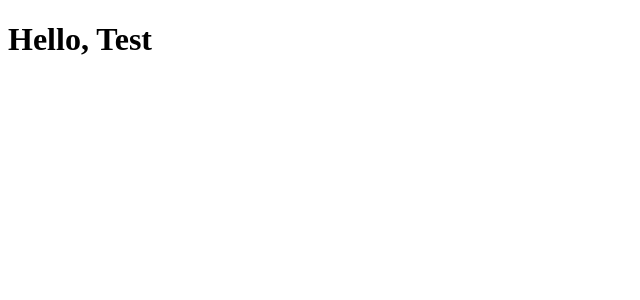
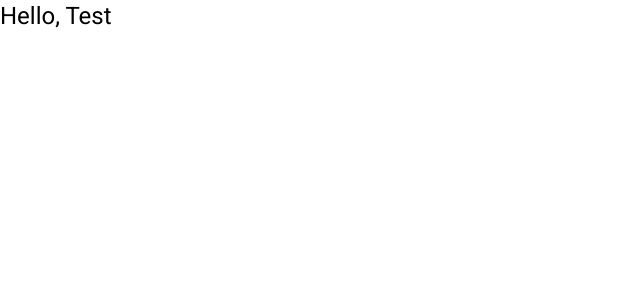
Before and after one commit to NikoletaDalaktchieva/HCI-23-24-news-manager, an Angular app: page / in a window 1280 px wide. Shown: the top 300 px of the page, without its empty margins (0-640 px from the left). Built offline with nearby package versions, Linux system fonts and the light colour scheme.

Commit message:
add material

```diff
--- a/angular.json
+++ b/angular.json
@@ -25,6 +25,7 @@
               "src/assets"
             ],
             "styles": [
+              "@angular/material/prebuilt-themes/deeppurple-amber.css",
               "src/styles.css"
             ],
             "scripts": []
@@ -87,6 +88,7 @@
               "src/assets"
             ],
             "styles": [
+              "@angular/material/prebuilt-themes/deeppurple-amber.css",
               "src/styles.css"
             ],
             "scripts": []
--- a/package.json
+++ b/package.json
@@ -11,10 +11,12 @@
   "private": true,
   "dependencies": {
     "@angular/animations": "^16.2.0",
+    "@angular/cdk": "^16.2.7",
     "@angular/common": "^16.2.0",
     "@angular/compiler": "^16.2.0",
     "@angular/core": "^16.2.0",
     "@angular/forms": "^16.2.0",
+    "@angular/material": "^16.2.7",
     "@angular/platform-browser": "^16.2.0",
     "@angular/platform-browser-dynamic": "^16.2.0",
     "@angular/router": "^16.2.0",
--- a/src/app/app.module.ts
+++ b/src/app/app.module.ts
@@ -5,10 +5,11 @@
 import { AppComponent } from './app.component';
 import { HttpClientModule } from '@angular/common/http';
 import { LoginFormComponent } from './login-form/login-form.component';
+import { BrowserAnimationsModule } from '@angular/platform-browser/animations';
 
 @NgModule({
   declarations: [AppComponent, LoginFormComponent],
-  imports: [BrowserModule, AppRoutingModule, HttpClientModule],
+  imports: [BrowserModule, AppRoutingModule, HttpClientModule, BrowserAnimationsModule],
   providers: [],
   bootstrap: [AppComponent],
 })
--- a/src/index.html
+++ b/src/index.html
@@ -6,8 +6,11 @@
     <base href="/" />
     <meta name="viewport" content="width=device-width, initial-scale=1" />
     <link rel="icon" type="image/x-icon" href="favicon.ico" />
-  </head>
-  <body>
+      <link rel="preconnect" href="https://fonts.gstatic.com">
+    <link href="https://fonts.googleapis.com/css2?family=Roboto:wght@300;400;500&display=swap" rel="stylesheet">
+    <link href="https://fonts.googleapis.com/icon?family=Material+Icons" rel="stylesheet">
+</head>
+  <body class="mat-typography">
     <app-root></app-root>
   </body>
 </html>
--- a/src/styles.css
+++ b/src/styles.css
@@ -1 +1,4 @@
 /* You can add global styles to this file, and also import other style files */
+
+html, body { height: 100%; }
+body { margin: 0; font-family: Roboto, "Helvetica Neue", sans-serif; }
```
Also changed, not shown: 1 other file (tests, documents, lock files or other folders).
